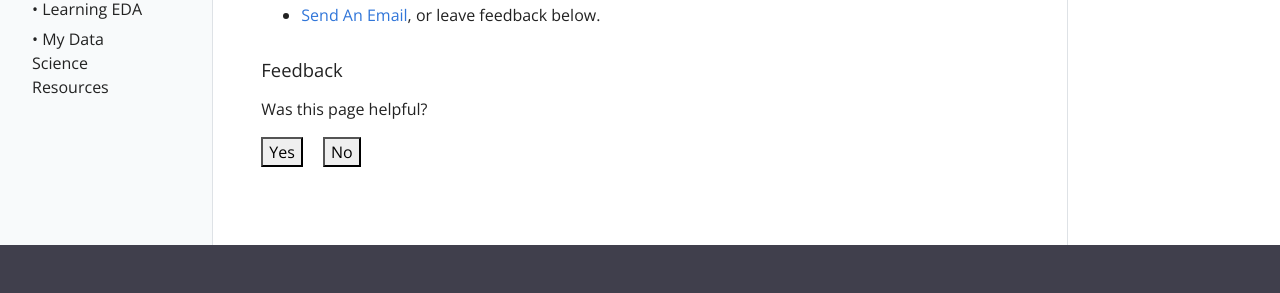
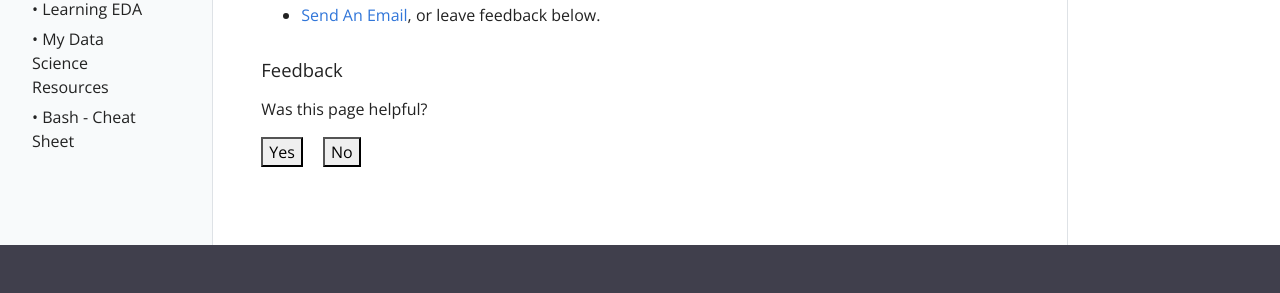
Before and after one commit to mccurcio/mccurcio.github.io, a Jekyll site: the page built from pages/index.md, in a window 1280 px wide and 900 px high, scrolled down 134 px. Shown: the part 505-798 px from the top of the window. Built offline with Jekyll 4.4.1, drawn with Linux system fonts in a browser that asks for light colours.

Commit message:
Changed Bash Cheat Sheet

```diff
--- a/_data/toc.yml
+++ b/_data/toc.yml
@@ -30,3 +30,6 @@
 
     - title: "&#8226; My Data Science Resources"
       url: "docs/list-data-science-resources"
+
+    - title: "&#8226; Bash - Cheat Sheet"
+      url: "2022/bash-scripting"
```
Also changed, not shown: 1 other file.
